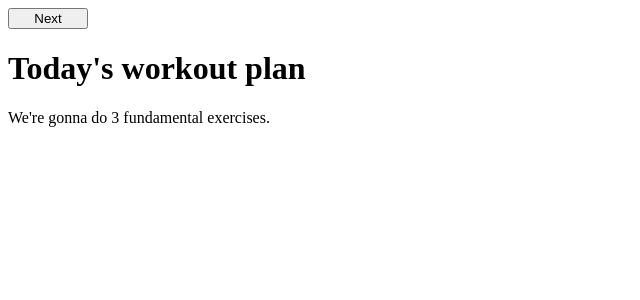
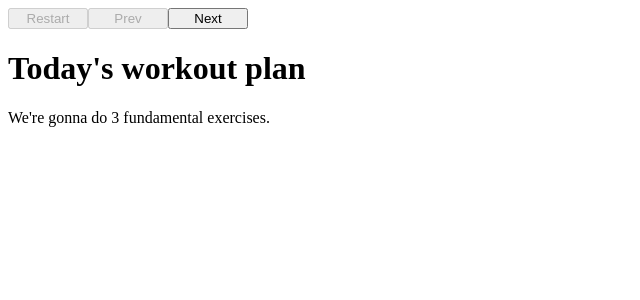
Before and after one commit to shreyajain25/Hackathon-6---SlideShow, a React app: page / in a window 1280 px wide. Shown: the top 300 px of the page, without its empty margins (0-640 px from the left). Built offline with nearby package versions, Linux system fonts and the light colour scheme.

Commit message:
disabled={true} is used instead of checking slide no and showing button into the dom

```diff
--- a/src/components/App.js
+++ b/src/components/App.js
@@ -4,7 +4,6 @@ import '../styles/App.css';
 
 const App = (prop) => {
   const [slide, setSlide] = useState(0);
-  // const [disable, setDisable] = useState(false);
 
   const decr = () =>{
     setSlide(slide - 1);
@@ -14,17 +13,11 @@ const App = (prop) => {
   }
   return (
     <div>
-      {slide !== 0 ?
-      <button data-testid="button-restart" onClick={() => setSlide(0)}>Restart</button>
-      :null}
+      <button data-testid="button-restart" onClick={() => setSlide(0)} disabled={slide === 0}>Restart</button>
 
-      {slide !== 0 ?
-      <button data-testid="button-prev" onClick={decr}>Prev</button>
-      :null}
+      <button data-testid="button-prev" onClick={decr} disabled={slide === 0}>Prev</button>
 
-      {slide < prop.slides.length-1 ?
-      <button data-testid="button-next" onClick={incr}>Next</button>
-      :null}
+      <button data-testid="button-next" onClick={incr} disabled={slide === prop.slides.length-1}>Next</button>
 
       <h1 data-testid="title">{prop.slides[slide].title}</h1>
       <p data-testid="text">{prop.slides[slide].text}</p>
```
